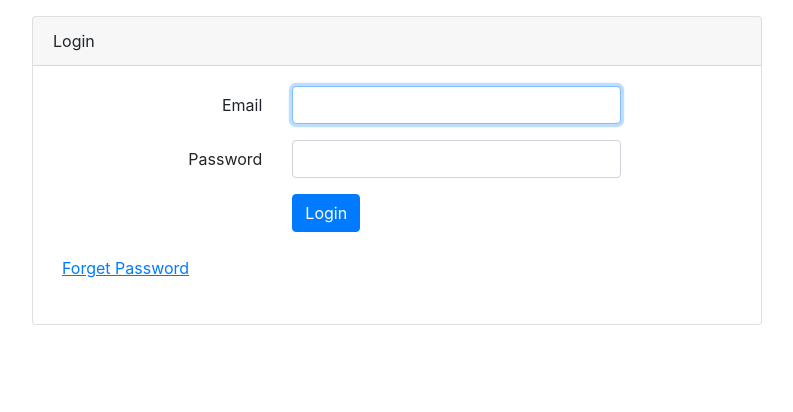
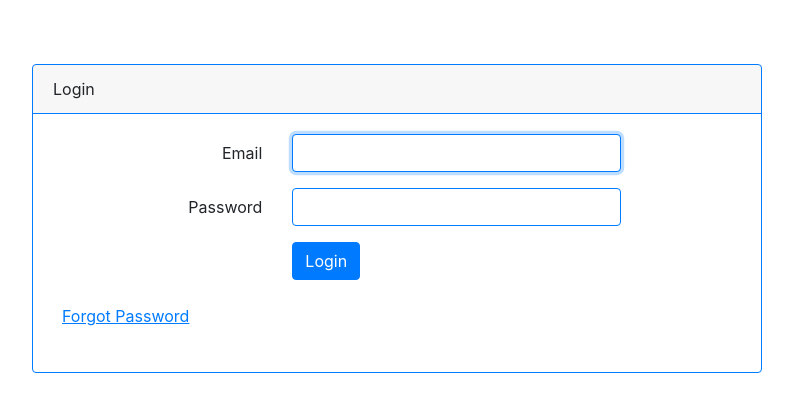
Before and after one commit to ni851ste/5-monopoly-vue, a Vue app: page /login in a window 1280 px wide. Shown: the top 412 px of the page, without its empty margins (243-1036 px from the left). Built offline with nearby package versions, Linux system fonts and the light colour scheme; no server answers; what vue-native-websocket, vue-uuid would draw is missing.

Commit message:
Added styling

```diff
--- a/src/components/Login.vue
+++ b/src/components/Login.vue
@@ -2,8 +2,8 @@
     <div class="container">
         <div class="row justify-content-center">
             <div class="col-md-8">
-                <div class="card">
-                    <div class="card-header">Login</div>
+                <div class="card border border-primary box">
+                    <div class="card-header border-bottom border-primary">Login</div>
                     <div class="card-body">
                         <div v-if="error.success === false" class="alert alert-danger">{{error.message}}</div>
                         <div v-else-if="error.success === true" class="alert alert-success">{{error.message}}</div>
@@ -15,7 +15,7 @@
                                     <input
                                             id="email"
                                             type="email"
-                                            class="form-control"
+                                            class="form-control border border-primary"
                                             name="email"
                                             value
                                             required
@@ -32,7 +32,7 @@
                                     <input
                                             id="password"
                                             type="password"
-                                            class="form-control"
+                                            class="form-control border border-primary"
                                             name="password"
                                             required
                                             v-model="form.password"
@@ -44,7 +44,7 @@
                                 <div class="col-md-8 offset-md-4">
                                     <button type="submit" class="btn btn-primary">Login</button>
                                 </div>
-                                <a type="submit" class="m-4" v-on:click="resetPassword()"><u>Forget Password</u></a>
+                                <a type="submit" class="m-4" v-on:click="resetPassword()"><u>Forgot Password</u></a>
                             </div>
                         </form>
                     </div>
@@ -104,3 +104,9 @@
         }
     };
 </script>
+
+<style scoped>
+    .container {
+        margin-top: 5%;
+    }
+</style>
--- a/src/components/MainHeader.vue
+++ b/src/components/MainHeader.vue
@@ -1,7 +1,7 @@
 <template>
     <span class="main-header border border-primary col-lg-10 col-md-10">
         <p id="main-header-current-player">{{this.currentPlayerName}}</p>
-        <p id="main-header-current-money">{{this.currentPlayerMoney}} €</p>
+        <p id="main-header-current-money">{{this.currentPlayerMoney}}</p>
     <template v-if="user.loggedIn">
         <div class="nav-item">{{user.data.displayName}}</div>
             <li class="nav-item">
@@ -9,12 +9,16 @@
             </li>
             </template>
             <template v-else>
-                        <li class="nav-item">
-                            <router-link to="login" class="nav-link">Login</router-link>
-                        </li>
-                        <li class="nav-item">
-                            <router-link to="register" class="nav-link">Register</router-link>
-                        </li>
+                <p>
+                    <router-link to="login" class="nav-link">
+                        <button class="btn btn-primary">Login</button>
+                    </router-link>
+                <router-link to="register" class="nav-link">
+                    <button class="btn btn-primary">Register</button>
+
+                </router-link>
+
+                </p>
                     </template>
     </span>
 
@@ -40,7 +44,7 @@
         name: "MainHeader",
         props: {
             currentPlayerName: String,
-            currentPlayerMoney: Number,
+            currentPlayerMoney: String,
             tmpMessage: String
         },
         computed: {
@@ -74,7 +78,7 @@
                     window.console.log("DATA");
                     window.console.log(json);
                     this.currentPlayerName = currentPlayerName(json);
-                    this.currentPlayerMoney = getCurrentMoney(json);
+                    this.currentPlayerMoney = String(getCurrentMoney(json)) + ' €';
                 };
             }
         }
```
Lines whose indentation alone changed are shown as unchanged.
